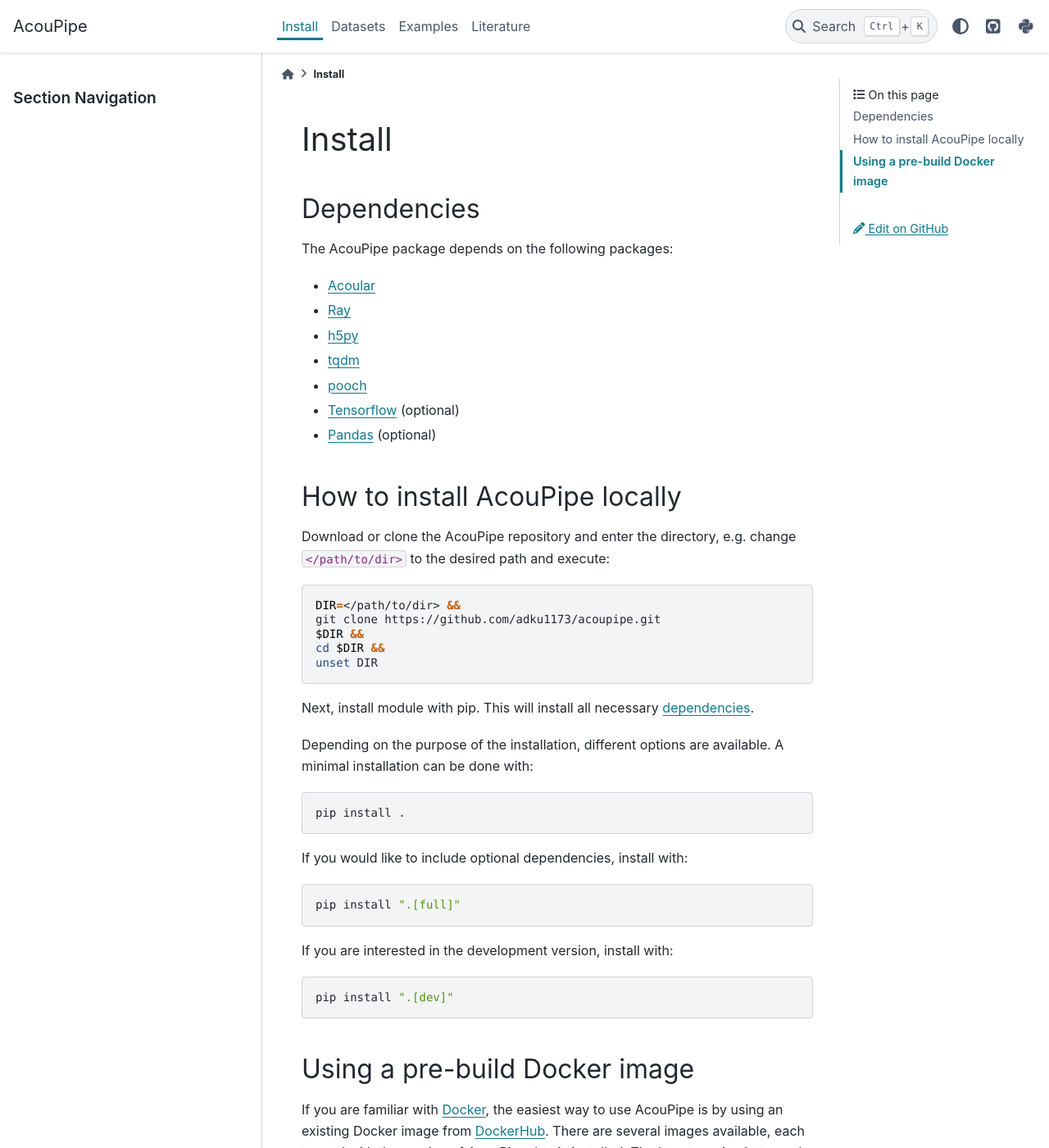
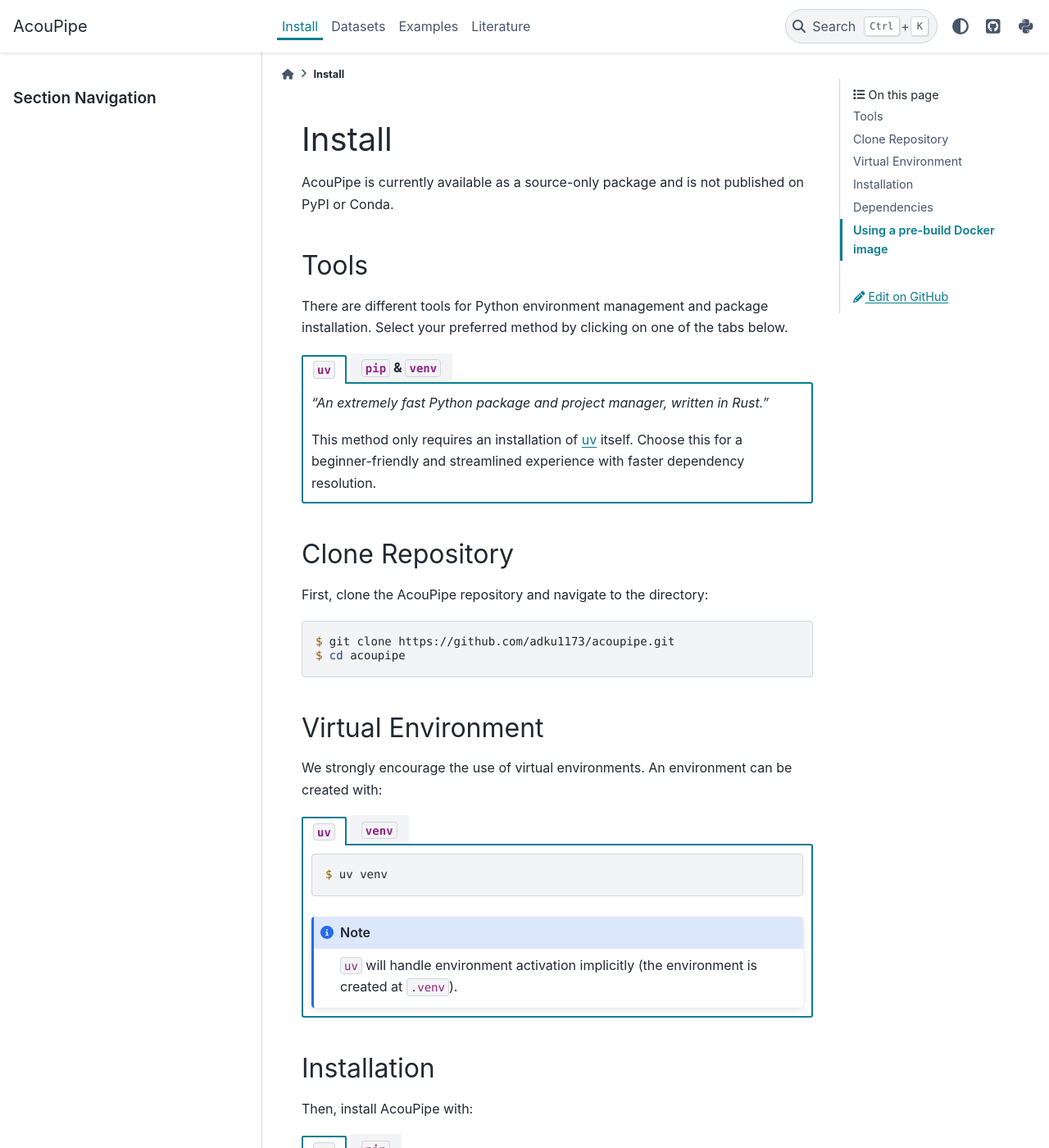
Before and after one commit to adku1173/acoupipe, a Sphinx documentation site: the page built from docs/source/contents/install.rst, in a window 1280 px wide and 1400 px high. Shown: the whole window at 82% size. Built offline with Sphinx 7.4.7 and the PyData theme 0.15.4, drawn with Linux system fonts in a browser that asks for light colours; pages that are not in the unit, such as notebooks, are missing from menus; some of the changed text lies outside the part shown.

Commit message:
update docs

```diff
--- a/docs/source/conf.py
+++ b/docs/source/conf.py
@@ -26,6 +26,7 @@
     #"sphinx_autodoc_typehints",  #
     "sphinx.ext.doctest",
     "sphinx.ext.githubpages",
+    "sphinx_design",  # tab-set and other design elements
     "traits.util.trait_documenter",
     #"numpydoc", #conda install -c anaconda numpydoc
     "nbsphinx", # allows to include jupyter notebooks into rst documentation
--- a/docs/source/contents/install.rst
+++ b/docs/source/contents/install.rst
@@ -2,52 +2,141 @@
 Install
 ============
 
+AcouPipe is currently available as a source-only package and is not published on PyPI or Conda.
+
+Tools
+-----
+
+There are different tools for Python environment management and package installation. Select your preferred method by clicking on one of the tabs below.
+
+.. tab-set::
+    :sync-group: tool
+
+    .. tab-item:: ``uv``
+        :sync: uv
+
+        `"An extremely fast Python package and project manager, written in Rust."`
+
+        This method only requires an installation of `uv <https://docs.astral.sh/uv/#installation>`_ itself. Choose this for a beginner-friendly and streamlined experience with faster dependency resolution.
+
+    .. tab-item:: ``pip`` & ``venv``
+        :sync: pip
+
+        `"The PyPA recommended tool for installing Python packages."`
+
+        This method requires Python and an installation of `pip <https://pip.pypa.io/en/stable/installation>`_. Choose this for a traditional Python experience.
+
+Clone Repository
+----------------
+
+First, clone the AcouPipe repository and navigate to the directory:
+
+.. code-block:: console
+
+   $ git clone https://github.com/adku1173/acoupipe.git
+   $ cd acoupipe
+
+Virtual Environment
+-------------------
+
+We strongly encourage the use of virtual environments. An environment can be created with:
+
+.. tab-set::
+    :sync-group: tool
+
+    .. tab-item:: ``uv``
+        :sync: uv
+
+        .. code-block:: console
+
+            $ uv venv
+
+        .. note::
+            ``uv`` will handle environment activation implicitly (the environment is created at ``.venv``).
+
+    .. tab-item:: ``venv``
+        :sync: pip
+
+        .. code-block:: console
+
+            $ python3 -m venv my-env
+
+        and activate the environment with:
+
+        .. code-block:: console
+
+            $ source my-env/bin/activate  # Linux/macOS
+            $ my-env\Scripts\activate     # Windows
+
+Installation
+------------
+
+Then, install AcouPipe with:
+
+.. tab-set::
+    :sync-group: tool
+
+    .. tab-item:: ``uv``
+        :sync: uv
+
+        .. code-block:: console
+
+            $ uv pip install -e .
+
+    .. tab-item:: ``pip``
+        :sync: pip
+
+        .. code-block:: console
+
+            $ pip install -e .
+
 Dependencies
 ------------
-The AcouPipe package depends on the following packages:
 
-* Acoular_
+AcouPipe depends on the following packages which will be installed automatically:
+
+* Acoular_ (>=26.1)
 * Ray_
 * h5py_
 * tqdm_
 * pooch_
-* Tensorflow_ (optional)
-* Pandas_ (optional)
 
-How to install AcouPipe locally
---------------------------------
+Dependency Groups
+^^^^^^^^^^^^^^^^^
 
-Download or clone the AcouPipe repository and enter the directory, e.g. change ``</path/to/dir>`` to the desired path and execute:
+AcouPipe uses PEP 735 dependency groups for optional dependencies. The following groups are available:
 
-.. code-block:: bash
+* ``docs`` - Documentation building (Sphinx, IPython, matplotlib, etc.)
+* ``lint`` - Code quality tools (ruff)
+* ``test`` - Testing tools (pytest, pytest-cov, pytest-regtest, tensorflow, pandas)
+* ``dev`` - All development dependencies (combines docs, lint, and test)
+* ``unsupported`` - Experimental dependencies (pyroomacoustics)
 
-   DIR=</path/to/dir> &&
-   git clone https://github.com/adku1173/acoupipe.git
-   $DIR &&
-   cd $DIR &&
-   unset DIR
+To install with additional dependency groups:
 
+.. tab-set::
+    :sync-group: tool
 
-Next, install module with pip. This will install all necessary `dependencies`_.
+    .. tab-item:: ``uv``
+        :sync: uv
 
-Depending on the purpose of the installation, different options are available. A minimal installation can be done with:
+        .. code-block:: console
 
-.. code-block:: bash
+            $ uv sync --group dev          # Install development dependencies
+            $ uv sync --group test         # Install testing dependencies only
+            $ uv sync --all-groups         # Install all dependency groups
 
-   pip install .
+    .. tab-item:: ``pip``
+        :sync: pip
 
-If you would like to include optional dependencies, install with:
+        .. note::
+            Standard pip does not support PEP 735 dependency groups directly. Install specific packages manually:
 
-.. code-block:: bash
+        .. code-block:: console
 
-   pip install ".[full]"
-
-
-If you are interested in the development version, install with:
-
-.. code-block:: bash
-
-   pip install ".[dev]"
+            $ pip install -e .
+            $ pip install pytest pytest-cov pytest-regtest tensorflow pandas  # test deps
+            $ pip install sphinx matplotlib ipython sphinx-autoapi nbsphinx   # docs deps
 
 
 Using a pre-build Docker image
@@ -64,6 +153,6 @@
 
 If  Docker_ is allready installed, simply pull the latest image with the command
 
-.. code-block:: bash
+.. code-block:: console
 
-    docker pull adku1173/acoupipe:latest-full
+    $ docker pull adku1173/acoupipe:latest-full
--- a/docs/source/contents/script/experimental.py
+++ b/docs/source/contents/script/experimental.py
@@ -3,16 +3,16 @@
 import acoular as ac
 import matplotlib.pyplot as plt
 
-from acoupipe.datasets.experimental import DatasetMIRACLE
+from acoupipe.datasets.experimental import DatasetSRIRACHA
 
 f = 2000
 
 fig, axs = plt.subplots(1, 3, figsize=(9, 3), sharey=True, sharex=True)
 fig.suptitle(f"Sourcemap ($f={f}$ Hz)", fontsize=12)
 
-for i, scenario in enumerate(["A1", "A2", "R2"]):
+for i, scenario in enumerate(["SRA1-C3"]):
 
-    dataset = DatasetMIRACLE(scenario=scenario, mode="wishart")
+    dataset = DatasetSRIRACHA(scenario=scenario, mode="wishart")
     data_generator = dataset.generate(
         features=["sourcemap", "loc", "f"],
         split="training",
--- a/pyproject.toml
+++ b/pyproject.toml
@@ -51,6 +51,7 @@
     "nb-clean",
     "sphinx",
     "sphinx-autoapi",
+    "sphinx-design",
     "nbsphinx",
     "pydata-sphinx-theme",
     "sphinx-gallery",
```
Also changed, not shown: 1 other file.
